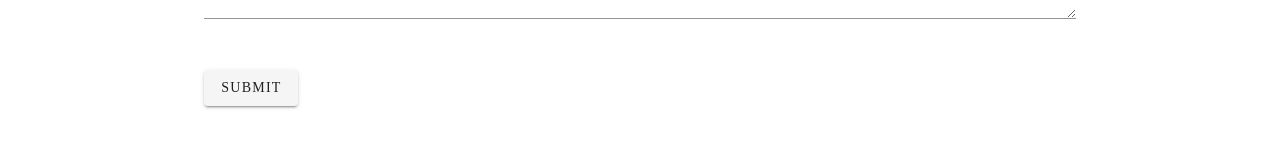
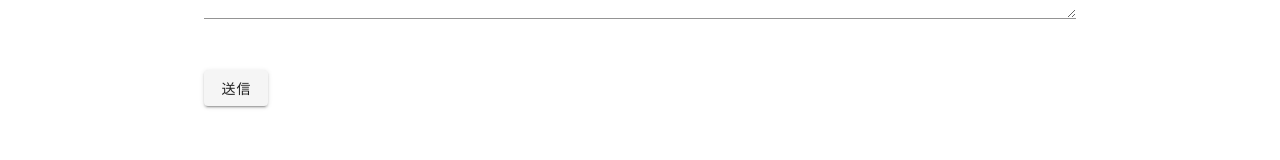
Before and after one commit to kou1209/soku_app, a Nuxt app: page /contact in a window 1280 px wide. Shown: the part 562-722 px from the top of the page. Built offline with nearby package versions, Linux system fonts and the light colour scheme.

Commit message:
otoiawase

```diff
--- a/pages/contact.vue
+++ b/pages/contact.vue
@@ -27,7 +27,7 @@
           @blur="$v.message.$touch()"
           style="margin-bottom: 30px;"
         ></v-textarea>
-        <v-btn type="submit" style="margin-bottom: 70px;" @click="submit">submit</v-btn>
+        <v-btn type="submit" style="margin-bottom: 70px;">送信</v-btn>
       </form>
     </no-ssr>
   </v-container>
@@ -73,16 +73,5 @@
         return errors;
       },
     },
-
-    methods: {
-      submit() {
-        if (this.name === '' || this.email === '' || this.message === '') {
-          alert('未入力の項目があります')
-        } else {
-          this.$v.$touch();
-          alert('お問い合わせを受け付けました')
-        }
-      }
-    },
   }
 </script>
```
